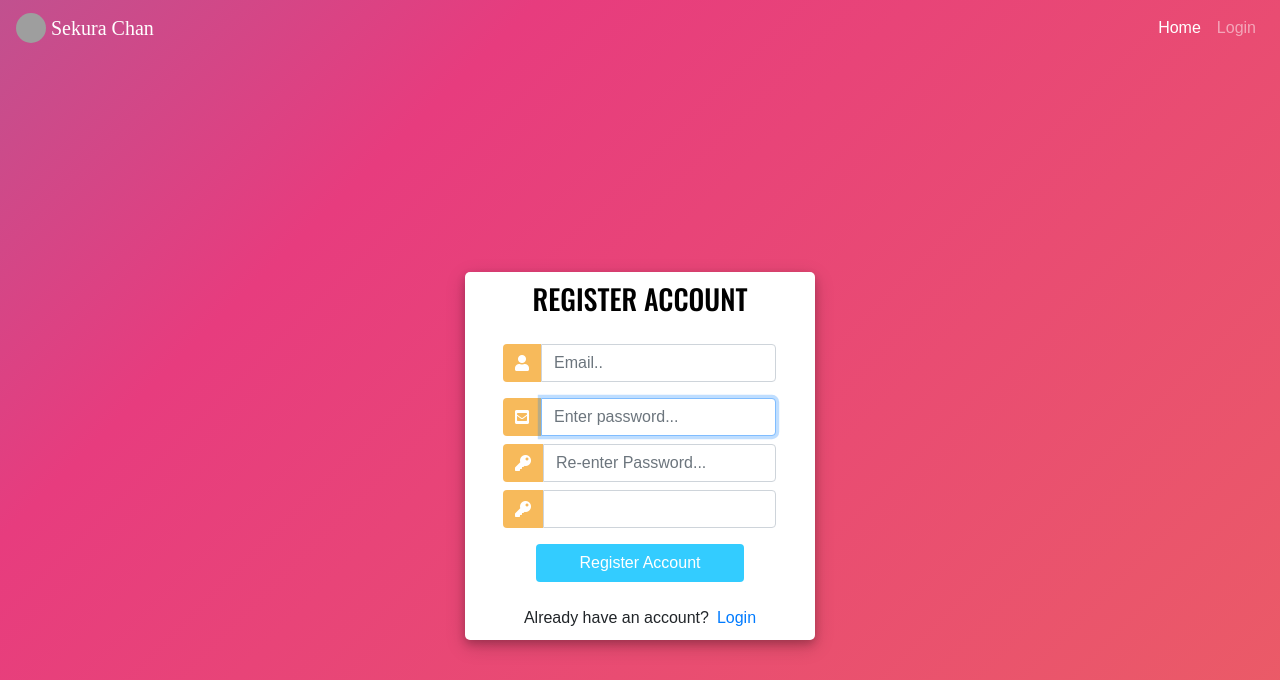
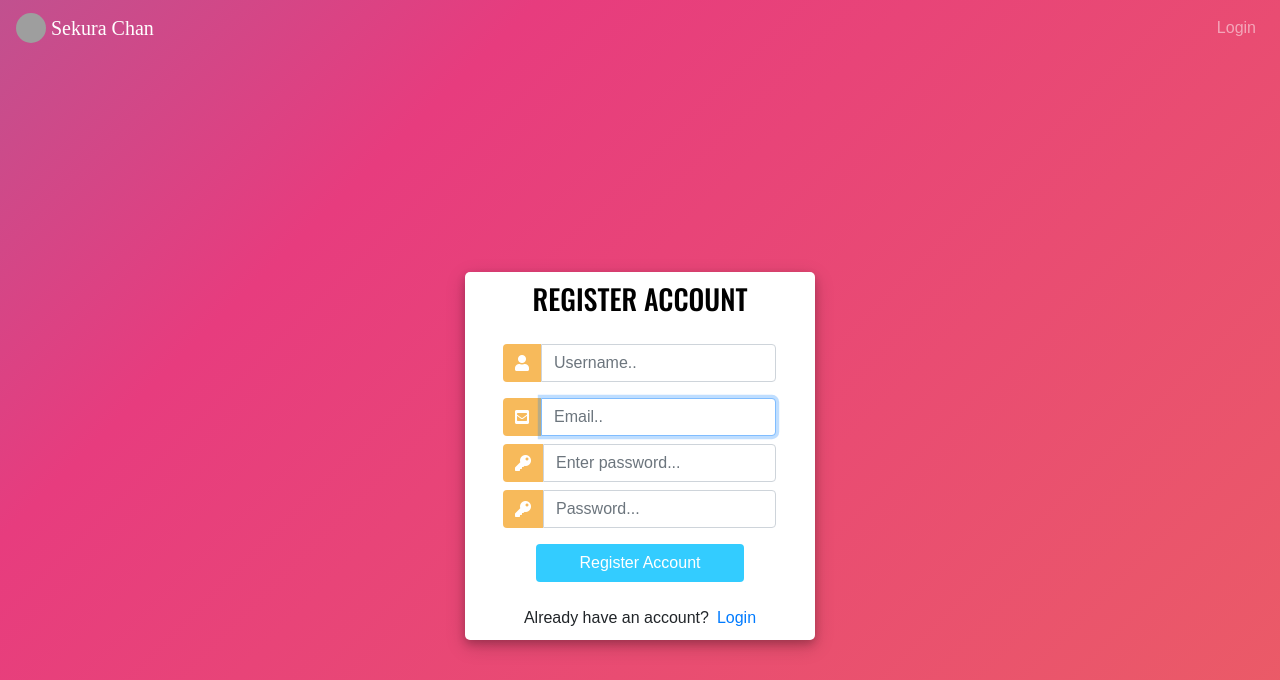
Before and after one commit to ZetaReticuli844/SekuraChan-password-manager, a Django app: page /register/ in a window 1280 px wide. Shown: the top 680 px of the page. Run offline with Django 4.2, Linux system fonts and the light colour scheme; some libraries are stand-ins or nearby versions; some web fonts are replaced; grey boxes are pictures that could not be loaded.

Commit message:
fixed register page

```diff
--- a/passwordmanager/base/templates/base/password_info.html
+++ b/passwordmanager/base/templates/base/password_info.html
@@ -1,5 +1,5 @@
 {%extends 'main.html'%}
-{%block content%}
+{%block stuff%}
 <!DOCTYPE html>
 {%load static%}
 <html lang="en" >
--- a/passwordmanager/base/templates/base/register.html
+++ b/passwordmanager/base/templates/base/register.html
@@ -1,4 +1,5 @@
 {%extends 'main.html'%}
+{% load my_custom_filters%}
 {%block stuff%}
 
 
@@ -33,7 +34,7 @@
 							<div class="input-group-append">
 								<span class="input-group-text"><i class="fas fa-user"></i></span>
 							</div>
-							{{form.username}}
+							{{form.username|add_placeholder:"Username"}}
 						</div>
 						<div class="input-group mb-2">
 							<div class="input-group-append">
@@ -68,7 +69,16 @@
 			</div>
 		</div>
 	</div>
-	<script src="{%static 'scripts/register.js'%}">
+	<script >
+		var form_fields = document.getElementsByTagName('input')
+		form_fields[1].placeholder='Username..';
+		form_fields[2].placeholder='Email..';
+		form_fields[3].placeholder='Enter password...';
+		form_fields[4].placeholder='Password...';
+		for (var field in form_fields){
+			form_fields[field].className += ' form-control'
+		}
+
 	</script>
 </body>
 </html>
--- a/passwordmanager/base/views.py
+++ b/passwordmanager/base/views.py
@@ -6,6 +6,7 @@
 from .models import User,PasswordEntry
 from django.contrib.auth.forms import UserCreationForm
 from django.contrib.auth.decorators import login_required
+from django_otp.decorators import otp_required
 
 
 
@@ -49,6 +50,7 @@
 def home(request, pk):
     user = User.objects.get(id=pk)
     form = PasswordEntryForm(request.POST or None)
+    q=request.GET.get('q') if request.GET.get('q') != None else ''
 
     if request.method == 'POST' and form.is_valid():
         password_data = form.save(commit=False)
@@ -57,7 +59,9 @@
         return redirect('home', pk=user.id)
 
     passwords = PasswordEntry.objects.filter(user=user)
-    context = {'user': user, 'form': form, 'passwords': passwords}
+    search=PasswordEntry.objects.filter(website__icontains=q)
+
+    context = {'user': user, 'form': form, 'passwords': passwords,'search':search}
     current_user = request.user
 
     if current_user == user:
@@ -72,7 +76,9 @@
     context={'password':passwords}
     return render(request,'base/password_display.html',context)
 
+
 @login_required(login_url='login')
+@otp_required
 def password_info(request,pk):
     password=PasswordEntry.objects.get(id=pk)
     context={'password':password}
--- a/passwordmanager/static/scripts/register.js
+++ b/passwordmanager/static/scripts/register.js
@@ -1,8 +1,8 @@
 var form_fields = document.getElementsByTagName('input')
-		form_fields[0].placeholder='Username..';
-		form_fields[1].placeholder='Email..';
-		form_fields[2].placeholder='Enter password...';
-		form_fields[3].placeholder='Re-enter Password...';
+		form_fields[1].placeholder='Username..';
+		form_fields[2].placeholder='Email..';
+		form_fields[3].placeholder='Enter password...';
+		form_fields[4].placeholder='Password...';
 
 
 		for (var field in form_fields){
--- a/passwordmanager/templates/navbar.html
+++ b/passwordmanager/templates/navbar.html
@@ -1,6 +1,6 @@
 <header>
   <nav class="navbar navbar-expand-lg navbar-dark">
-      <a style="font-family:Pokemon Solid; color:white" class="navbar-brand" href="url">
+      <a style="font-family:Pokemon Solid; color:white" class="navbar-brand" href="">
           <img src="https://th.bing.com/th/id/OIG.H7Kpzgw3drgn9GOWqnBX?pid=ImgGn" width="30" height="30" class="d-inline-block align-top" alt="" style="border-radius:50%;"> Sekura Chan
       </a>
       <button class="navbar-toggler" type="button" data-toggle="collapse" data-target="#navbarNav" aria-controls="navbarNav" aria-expanded="false" aria-label="Toggle navigation">
@@ -8,10 +8,11 @@
       </button>
       <div class="collapse navbar-collapse" id="navbarNav">
           <ul class="navbar-nav ml-auto">
+
+              {% if request.user.is_authenticated %}
               <li class="nav-item active">
-                  <a class="nav-link" href="">Home <span class="sr-only">(current)</span></a>
-              </li>
-              {% if request.user.is_authenticated %}
+                <a class="nav-link" href="{% url 'home' user.id %}">Home <span class="sr-only">(current)</span></a>
+            </li>
               <li class="nav-item">
                   <a class="nav-link" href="{% url 'two_factor:profile'%}">Two Factor</a>
 
```
Also changed, not shown: passwordmanager/base/migrations/0002_alter_passwordentry_password.py (added), passwordmanager/db.sqlite3.
